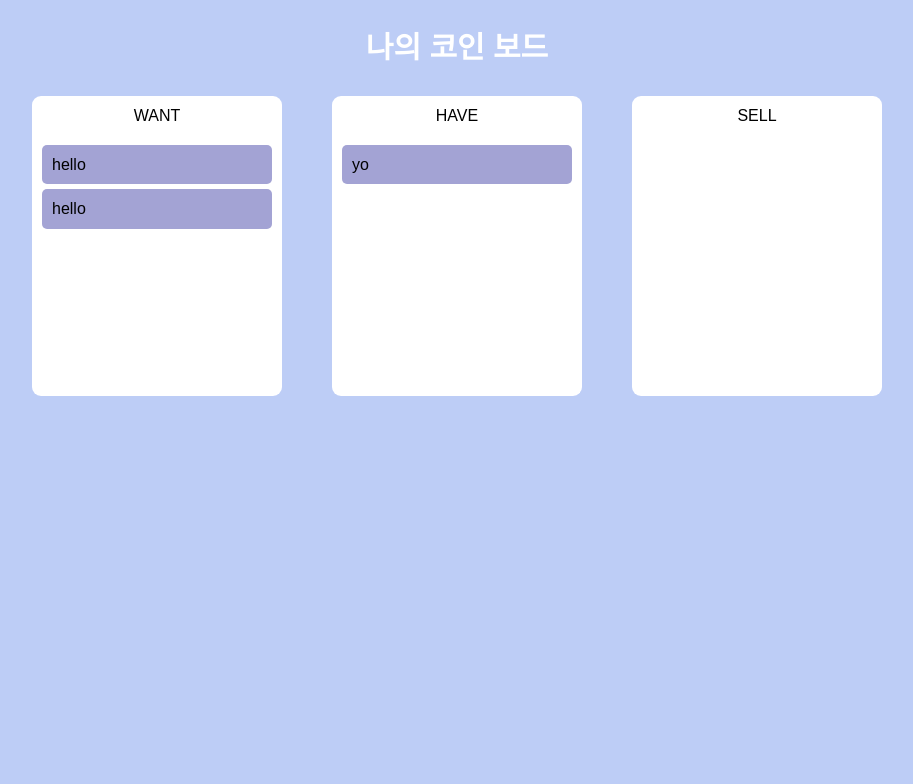
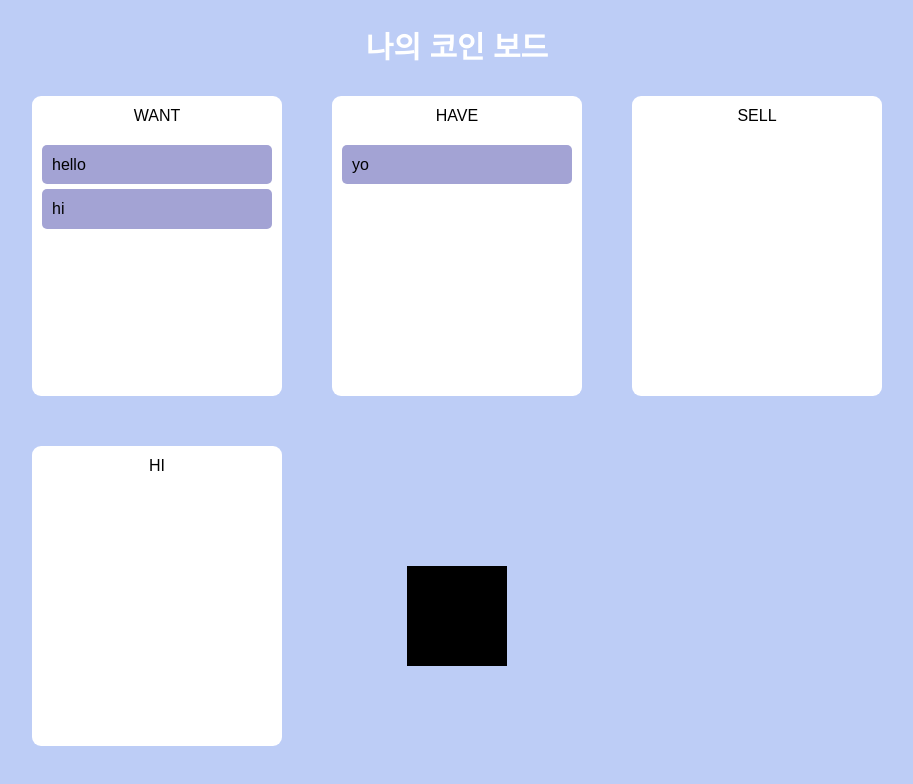
Before and after one commit to wjstjdus96/Coin-Tracker, a React (Create React App) app: page /board in a window 1280 px wide. Shown: the top 784 px of the page, without its empty margins (183-1096 px from the left). Built offline with nearby package versions, Linux system fonts and the light colour scheme.

Commit message:
feat: 쓰레기통 생성

```diff
--- a/src/atoms.ts
+++ b/src/atoms.ts
@@ -4,25 +4,6 @@ import { atom, selector } from "recoil";
 export const isDarkAtom = atom({
   key: "isDark",
   default: true,
-});
-
-//todo 관련
-export interface ITodo {
-  id: number;
-  text: string;
-}
-
-export interface IToDoState {
-  [key: string]: ITodo[];
-}
-
-export const toDoState = atom<IToDoState>({
-  key: "toDo",
-  default: {
-    "To Do": [],
-    Doing: [],
-    Done: [],
-  },
 });
 
 ///
@@ -38,7 +19,7 @@ export interface ICoinState {
 
 export const boardState = atom<string[]>({
   key: "board",
-  default: ["WANT", "HAVE", "SELL"],
+  default: ["WANT", "HAVE", "SELL", "HI"],
 });
 
 export const coinState = atom<ICoinState>({
@@ -46,9 +27,15 @@ export const coinState = atom<ICoinState>({
   default: {
     WANT: [
       { id: 1, text: "hello" },
-      { id: 3, text: "hello" },
+      { id: 3, text: "hi" },
     ],
     HAVE: [{ id: 2, text: "yo" }],
     SELL: [],
+    HI: [],
   },
 });
+
+export const trashBinState = atom<boolean>({
+  key: "trash",
+  default: true,
+});
--- a/src/routes/Board/BoardList.tsx
+++ b/src/routes/Board/BoardList.tsx
@@ -6,8 +6,9 @@ import {
 } from "react-beautiful-dnd";
 import { useRecoilState, useRecoilValue } from "recoil";
 import styled from "styled-components";
-import { boardState, coinState } from "../../atoms";
+import { boardState, coinState, trashBinState } from "../../atoms";
 import Board from "./Board";
+import TrashBin from "./TrashBin";
 
 const Wrapper = styled.div`
   display: flex;
@@ -17,6 +18,7 @@ const Wrapper = styled.div`
   margin: 0 auto;
   max-width: 850px;
   width: 100%;
+  position: relative;
 `;
 
 const Title = styled.h1`
@@ -33,9 +35,18 @@ const Boards = styled.div`
   gap: 50px;
 `;
 
+const TrashBinWrapper = styled.div`
+  position: absolute;
+  background-color: black;
+  bottom: 80px;
+  width: 100px;
+  height: 100px;
+`;
+
 function BoardList() {
   const [boards, setBoards] = useRecoilState(boardState);
   const [coins, setCoins] = useRecoilState(coinState);
+  const [trashBin, setTrashBin] = useRecoilState(trashBinState);
   const onDragEnd = (info: DropResult) => {
     console.log(info);
     const { destination, source } = info;
@@ -93,6 +104,9 @@ function BoardList() {
             </Boards>
           )}
         </Droppable>
+        <TrashBinWrapper>
+          <TrashBin />
+        </TrashBinWrapper>
       </Wrapper>
     </DragDropContext>
   );
--- /dev/null
+++ b/src/routes/Board/TrashBin.tsx
@@ -0,0 +1,17 @@
+import { Droppable, Draggable } from "react-beautiful-dnd";
+import { useRecoilValue } from "recoil";
+import styled from "styled-components";
+import { trashBinState } from "../../atoms";
+
+const Wrapper = styled.div``;
+
+function TrashBin() {
+  const trashBin = useRecoilValue(trashBinState);
+  return (
+    <Droppable droppableId="trashcan">
+      {(provided) => <Wrapper>{trashBin && <span>쓰레기통</span>}</Wrapper>}
+    </Droppable>
+  );
+}
+
+export default TrashBin;
```
